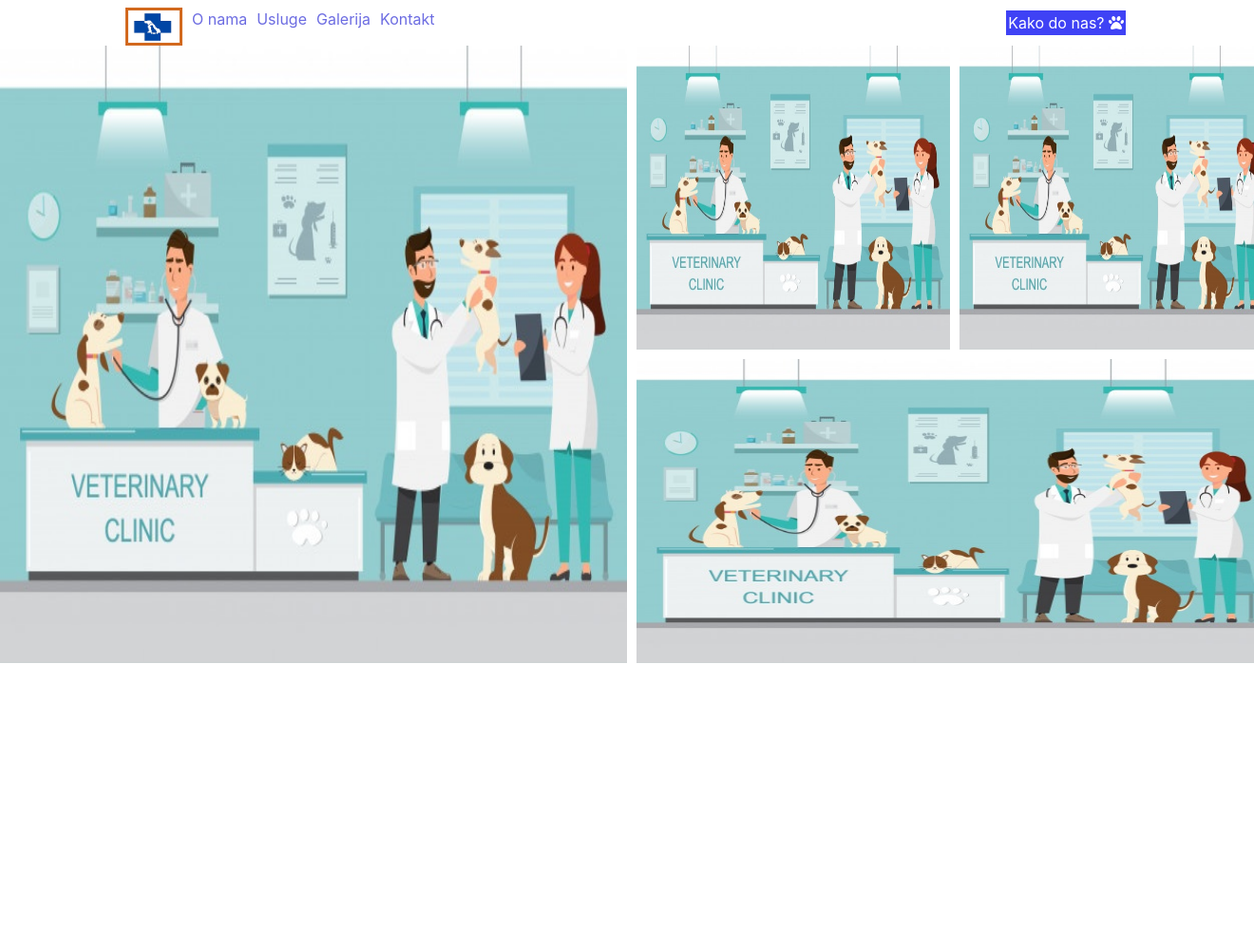
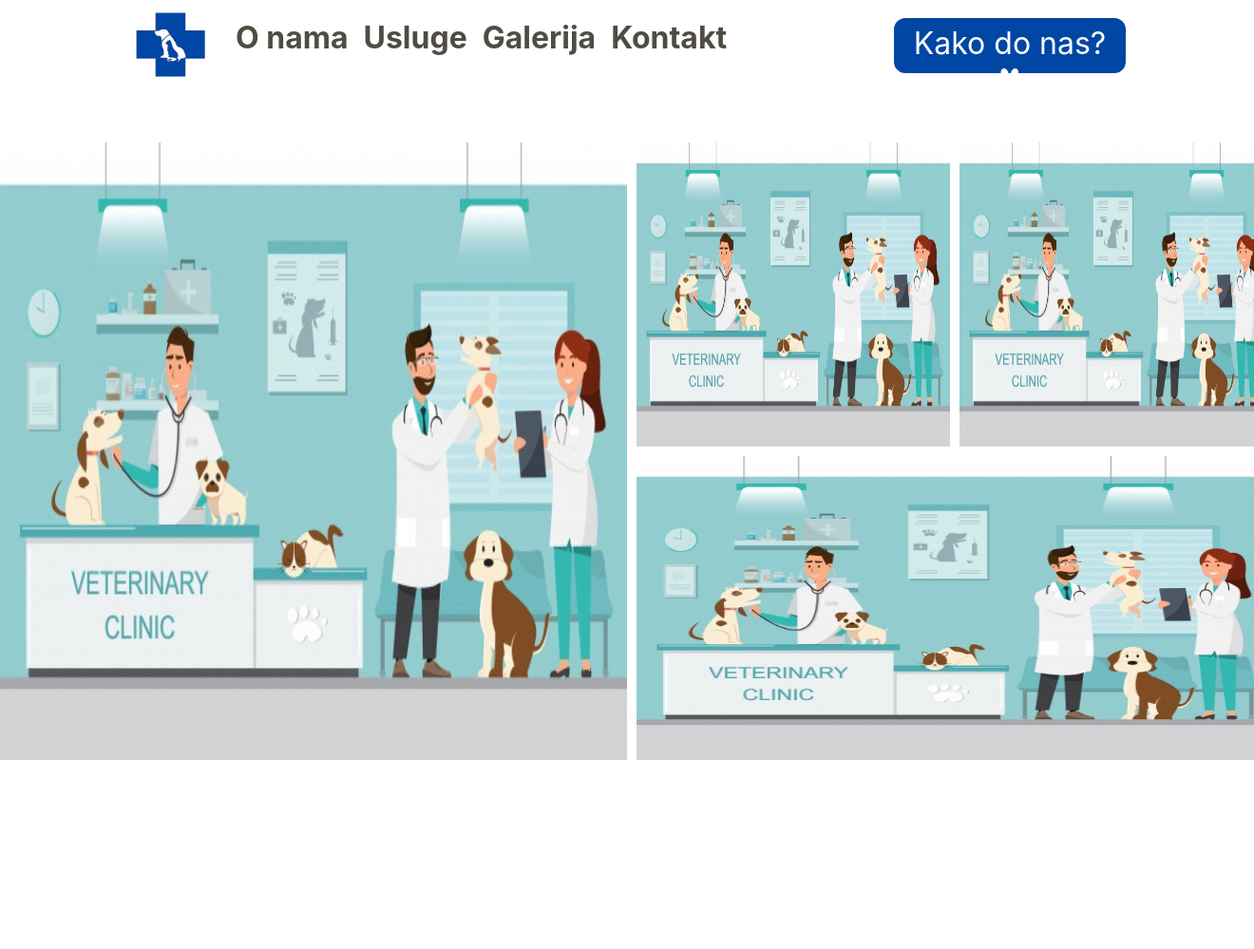
Before and after one commit to nikolarangelov/vetAmbulanta, a PHP site: page / in a window 1320 px wide; the page is wider, and only the part inside the window is pictured. Shown: the top 999 px of that part at 95% size. Run offline with PHP 8.4, Linux system fonts and the light colour scheme; some libraries are stand-ins or nearby versions.

Commit message:
navigacija sredjena

```diff
--- a/css/_variables.scss
+++ b/css/_variables.scss
@@ -1 +1,2 @@
-$logo_plava: rgba(86, 86, 221, 0.87);
+$logo_plava: #0046a5;
+$font: #4f4c43;
--- a/css/style.css
+++ b/css/style.css
@@ -12,8 +12,9 @@ body {
 
 .nav {
   width: 100%;
-  height: 3em;
-  background-color: transparent;
+  height: -webkit-fit-content;
+  height: -moz-fit-content;
+  height: fit-content;
   display: -webkit-box;
   display: -ms-flexbox;
   display: flex;
@@ -23,7 +24,8 @@ body {
   -webkit-box-align: center;
       -ms-flex-align: center;
           align-items: center;
-  margin-bottom: 2em;
+  font-size: 2em;
+  font-weight: bold;
 }
 
 .nav .navigacija {
@@ -52,42 +54,69 @@ body {
           flex-direction: row;
 }
 
-.nav .navigacija ul li:hover {
-  -webkit-transform: scale(1.2);
-          transform: scale(1.2);
+.nav .navigacija ul li {
   -webkit-transition: -webkit-transform .5s ease-in-out;
   transition: -webkit-transform .5s ease-in-out;
   transition: transform .5s ease-in-out;
   transition: transform .5s ease-in-out, -webkit-transform .5s ease-in-out;
 }
 
+.nav .navigacija ul li:hover {
+  -webkit-transition: -webkit-transform .5s ease-in-out;
+  transition: -webkit-transform .5s ease-in-out;
+  transition: transform .5s ease-in-out;
+  transition: transform .5s ease-in-out, -webkit-transform .5s ease-in-out;
+  -webkit-transform: scale(1.2);
+          transform: scale(1.2);
+}
+
 .nav .navigacija ul li a {
   text-decoration: none;
-  color: rgba(86, 86, 221, 0.87);
-  padding-right: 10px;
+  color: #4f4c43;
+  padding-right: 1rem;
+}
+
+.nav .navigacija ul li a:hover {
+  color: #0046a5;
 }
 
 .nav .navigacija ul li a img {
-  border: chocolate 3px solid;
+  width: 100px;
+  height: 80px;
+  margin-top: -.3em;
+}
+
+.nav .navigacija ul li a img:hover {
+  filter: gray;
+  /* IE6-9 */
+  -webkit-filter: grayscale(1);
+  /* Google Chrome, Safari 6+ & Opera 15+ */
+  filter: grayscale(1);
+  /* Microsoft Edge and Firefox 35+ */
 }
 
 .nav .navigacija button {
   height: 2em;
-  border: solid;
-  padding-top: 1px;
-  padding-bottom: 1px;
-  padding-right: 2px;
-  padding-left: 2px;
+  border: 3px solid white;
+  width: 250px;
+  padding: 3px;
   color: #fff;
-  background-color: #3f42f5;
+  background-color: #0046a5;
+  border-radius: 15px;
+  -webkit-transition: all .4s;
+  transition: all .4s;
 }
 
 .nav .navigacija button:hover {
   -webkit-transform: scale(1.2);
           transform: scale(1.2);
+  -webkit-transition: all .4s;
+  transition: all .4s;
+  background-color: gray;
 }
 
 .hero {
+  margin-top: 3em;
   display: -ms-grid;
   display: grid;
   -ms-grid-columns: 50% 25% 25%;
--- a/css/style.scss
+++ b/css/style.scss
@@ -11,12 +11,15 @@ body{height: 3000px;
 }
 .nav{
     width: 100%;
-    height: 3em;
-    background-color: transparent;
+    height: fit-content;
+   // background-color: yellow;
     display: flex;
     justify-content: center;
     align-items: center;
-    margin-bottom: 2em;
+    font-size: 2em;
+    font-weight: bold;
+    // background-color: rgba(128, 128, 128, 0.397);
+
 
 
     .navigacija{
@@ -32,33 +35,49 @@ body{height: 3000px;
           display: flex;
           flex-direction: row;
           li{
+              transition: transform .5s ease-in-out;
               &:hover{
-                  transform: scale(1.2);
-                  transition: transform .5s ease-in-out;
+                transition: transform .5s ease-in-out;
+                transform: scale(1.2);
               }
               a{
                   text-decoration: none;
-                  color: $logo_plava;
-                  padding-right: 10px;
+                  color: $font;
+                  padding-right: 1rem;
+                  &:hover{
+                      color: $logo_plava;
+                  }
                   img{
 
-                      border: chocolate 3px solid;
+                      width: 100px;
+                      height: 80px;
+                      margin-top: -.3em;
+                      &:hover{
+                        filter: gray; /* IE6-9 */
+                        -webkit-filter: grayscale(1); /* Google Chrome, Safari 6+ & Opera 15+ */
+                        filter: grayscale(1); /* Microsoft Edge and Firefox 35+ */
+                      }
+
+
+
                   }
               }
           }
         }
         button{
             height: 2em;
-            border:solid;
-            // border-radius: 20px;
-            padding-top: 1px;
-            padding-bottom: 1px;
-            padding-right: 2px;
-            padding-left: 2px;
+            border: 3px solid white;
+            width: 250px;
+            padding: 3px;
             color: #fff;
-            background-color: rgb(63, 66, 245);
+            background-color: $logo_plava;
+            border-radius: 15px;
+            transition: all .4s;
             &:hover{
                 transform: scale(1.2);
+                transition: all .4s;
+                background-color: gray;
+
             }
         }
     }
@@ -68,6 +87,7 @@ body{height: 3000px;
     // width: 100%;
     // height: 40vh;
 
+    margin-top: 3em;
     display: grid;
     grid-template-columns: 50% 25% 25%;
     grid-template-rows: 40vh 40vh ;
```
Also changed, not shown: 1 other file.
